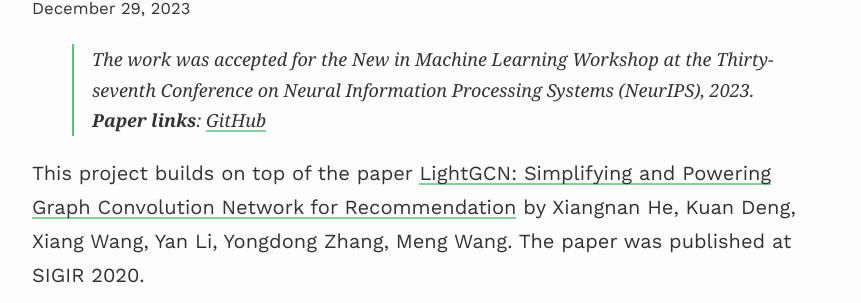
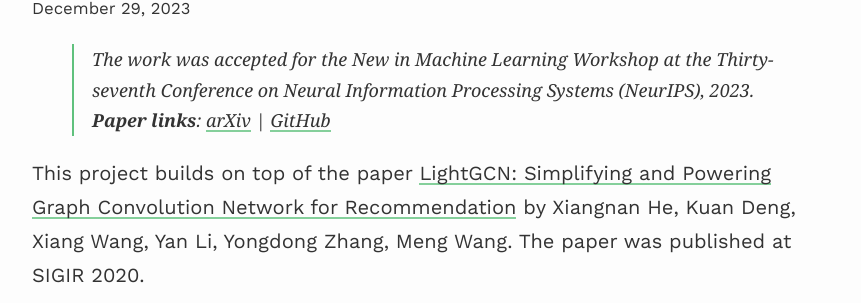
Before and after one commit to lucapantea/lucapantea.github.io, a Jekyll site: the page built from _projects/lightgcn.md, in a window 1280 px wide and 900 px high. Shown: the part 258-561 px from the top of the window, without its empty margins (208-1069 px from the left). Built offline with Jekyll 4.4.1, drawn with Linux system fonts in a browser that asks for light colours; nearby versions of some CDN libraries; formulas are drawn with MathJax 3.

Commit message:
add arxiv link

```diff
--- a/_projects/lightgcn.md
+++ b/_projects/lightgcn.md
@@ -7,8 +7,7 @@
 
 
 > The work was accepted for the New in Machine Learning Workshop at the Thirty-seventh Conference on Neural Information Processing Systems (NeurIPS), 2023.
-> **Paper links**: [GitHub](https://github.com/lucapantea/LightGCN)
-
+> **Paper links**: [arXiv](https://arxiv.org/abs/2312.16183) | [GitHub](https://github.com/lucapantea/LightGCN)
 
 This project builds on top of the paper [LightGCN: Simplifying and Powering Graph Convolution Network for Recommendation](https://arxiv.org/abs/2002.02126) by Xiangnan He, Kuan Deng, Xiang Wang, Yan Li, Yongdong Zhang, Meng Wang. The paper was published at SIGIR 2020.
 
```
Also changed, not shown: _projects/image.png (deleted).
